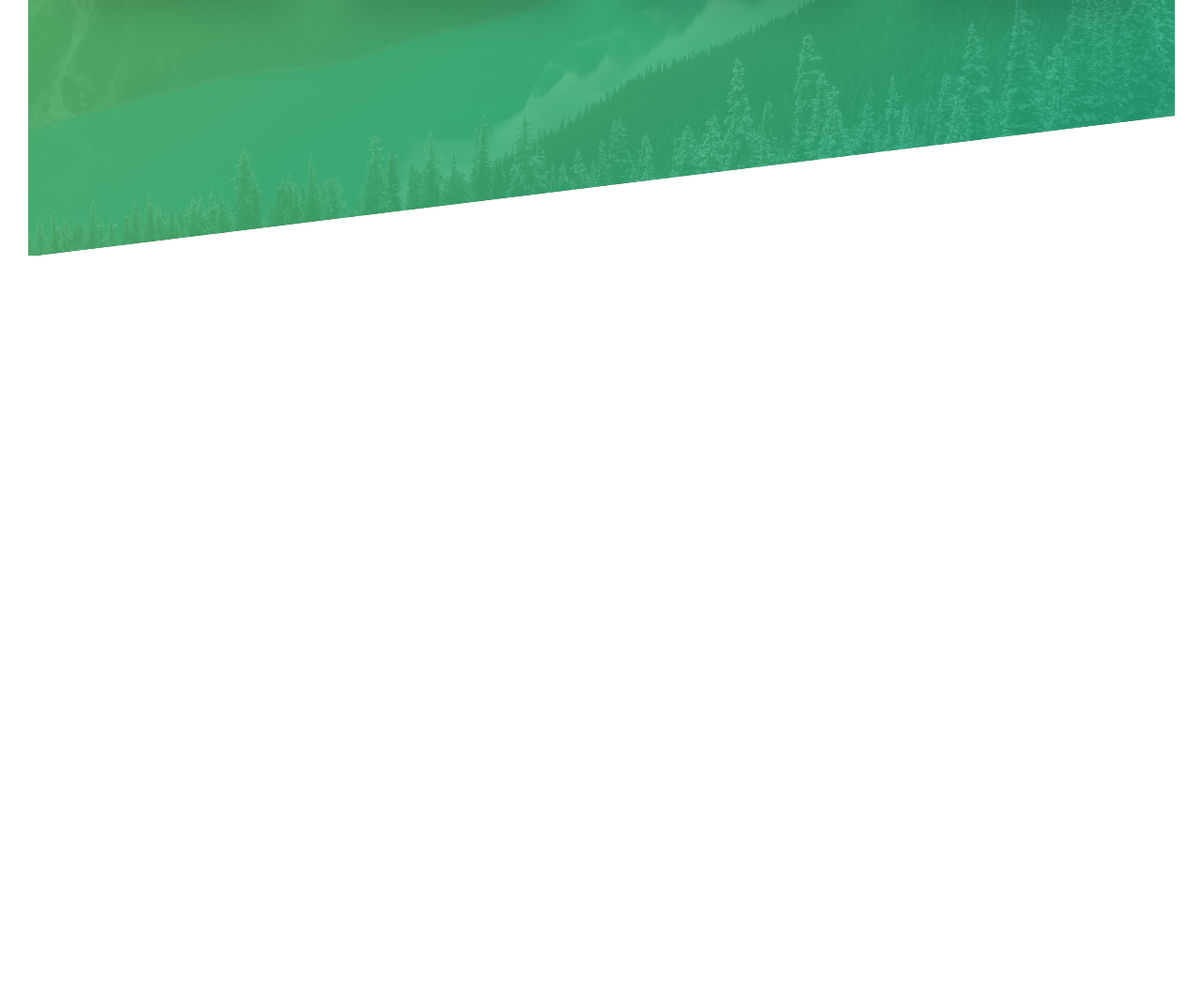
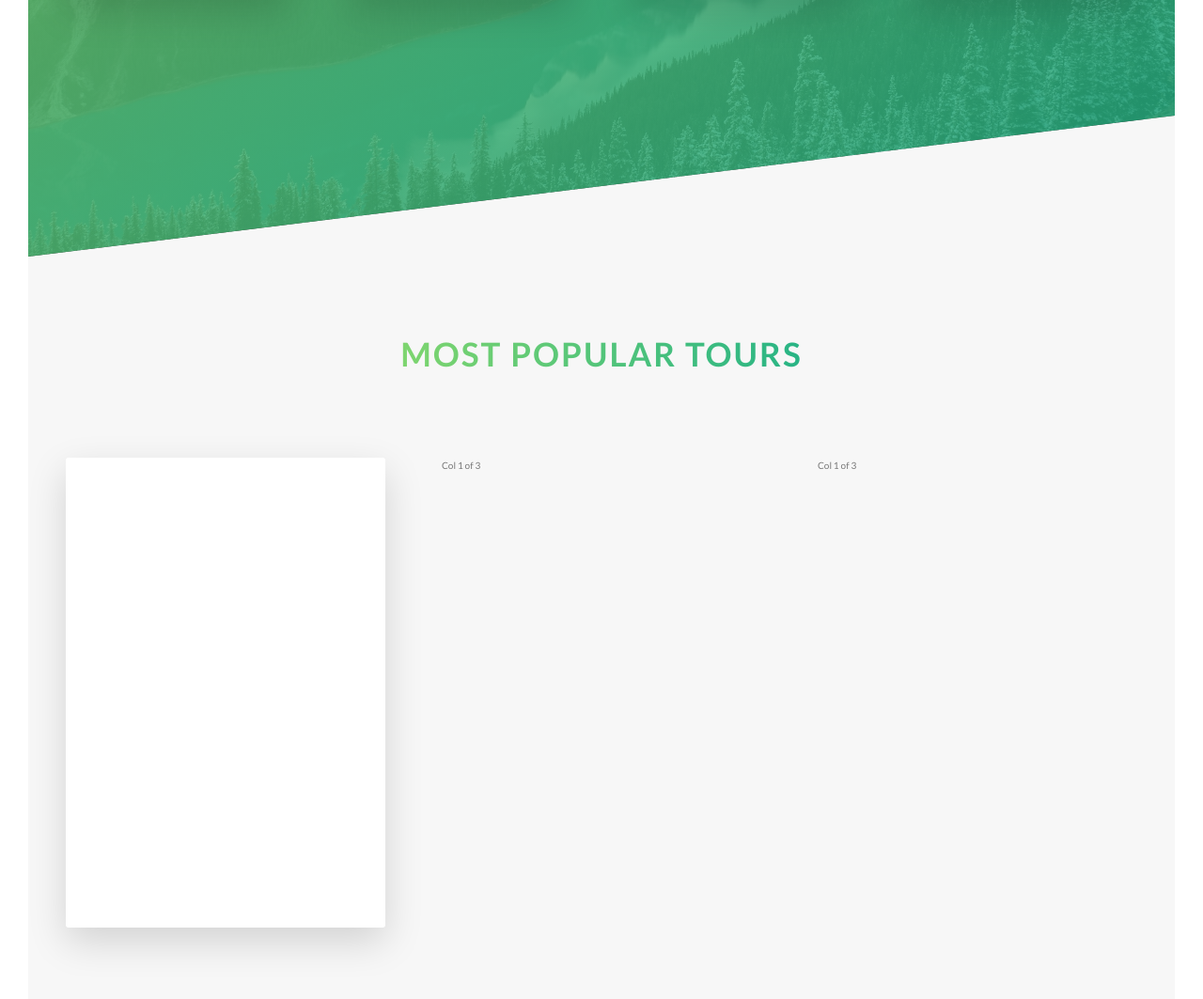
Before and after one commit to kotekirkitadze/natours-project, a website: page index.html in a window 1280 px wide. Shown: the part 2050-3113 px from the top of the page at 94% size. Before the commit the page ends 2322 px from the top, so only its background shows below. Drawn offline with Linux system fonts and the light colour scheme.

Commit message:
tours-section/flipping card styles implemented

```diff
--- a/index.html
+++ b/index.html
@@ -135,6 +135,25 @@
 					</div>
 				</div>
 			</section>
+
+			<section class="section-tours">
+				<div class="u-center-text u-margin-bottom-big">
+					<h2 class="heading-secondary">Most popular tours</h2>
+				</div>
+
+				<div class="row">
+					<div class="col-1-of-3">
+						<div class="card">
+							<div class="card__side card__side--front">FRONT</div>
+							<div class="card__side card__side--back card__side--back-1">
+								BACK
+							</div>
+						</div>
+					</div>
+					<div class="col-1-of-3">Col 1 of 3</div>
+					<div class="col-1-of-3">Col 1 of 3</div>
+				</div>
+			</section>
 		</main>
 
 		<!--
--- a/sass/abstracts/_variables.scss
+++ b/sass/abstracts/_variables.scss
@@ -2,6 +2,12 @@
 $color-primary: #55c57a; //Medium green:
 $color-primary-light: #7ed56f; //Light green:
 $color-primary-dark: #28b485; //Dark green:
+
+$color-secondary-light: #ffb900;
+$color-secondary-dark: #ff7730;
+
+$color-tertiary-light: #2998ff;
+$color-tertiary-dark: #5643fa;
 
 $color-grey-light-1: #f7f7f7;
 
--- /dev/null
+++ b/sass/components/_card.scss
@@ -0,0 +1,45 @@
+.card {
+	perspective: 150rem;
+	-moz-perspective: 150rem;
+	position: relative;
+	height: 50rem;
+
+	&__side {
+		background-color: orangered;
+		color: white;
+		font-size: 2rem;
+		height: 50rem;
+		transition: all 0.8s;
+
+		position: absolute;
+		top: 0;
+		left: 0;
+		width: 100%;
+		backface-visibility: hidden;
+		border-radius: 3px;
+		box-shadow: 0 1.5rem 4rem rgba($color-black, 0.15);
+
+		&--front {
+			background-color: $color-white;
+		}
+
+		&--back {
+			transform: rotateY(180deg);
+			&-1 {
+				background-image: linear-gradient(
+					to right bottom,
+					$color-secondary-light,
+					$color-secondary-dark
+				);
+			}
+		}
+	}
+
+	&:hover &__side--front {
+		transform: rotateY(180deg);
+	}
+
+	&:hover &__side--back {
+		transform: rotateY(0);
+	}
+}
--- a/sass/main.scss
+++ b/sass/main.scss
@@ -10,6 +10,7 @@
 @import "components/button";
 @import "components/composition";
 @import "components/feature-box";
+@import "components/card";
 
 @import "layout/grid";
 @import "layout/header";
--- a/sass/pages/_home.scss
+++ b/sass/pages/_home.scss
@@ -19,3 +19,9 @@
 		transform: skewY(7deg);
 	}
 }
+
+.section-tours {
+	background-color: $color-grey-light-1;
+	padding: 25rem 0 50rem 0;
+	margin-top: -10rem;
+}
```
Also changed, not shown: resources.md (+21 -0 lines), css/style.css.
